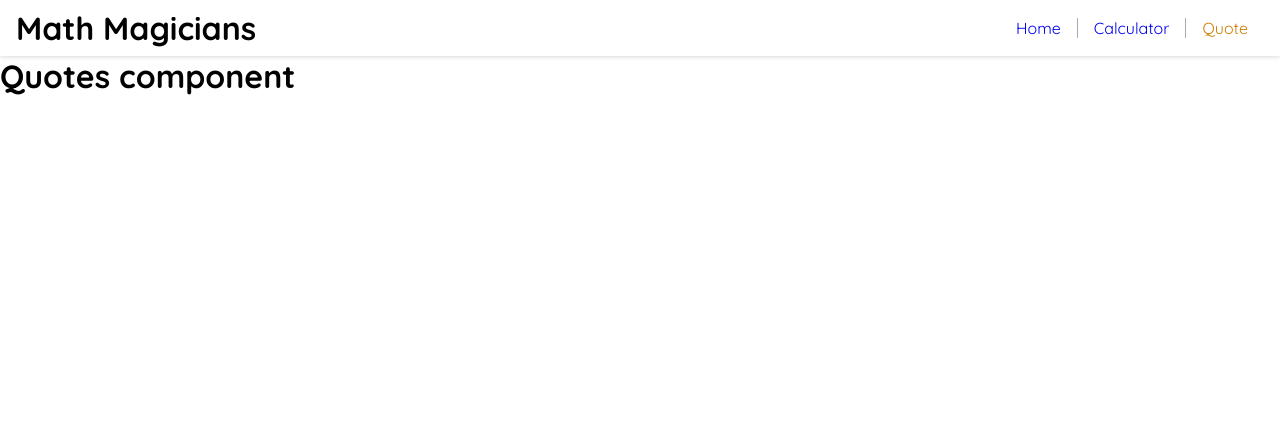
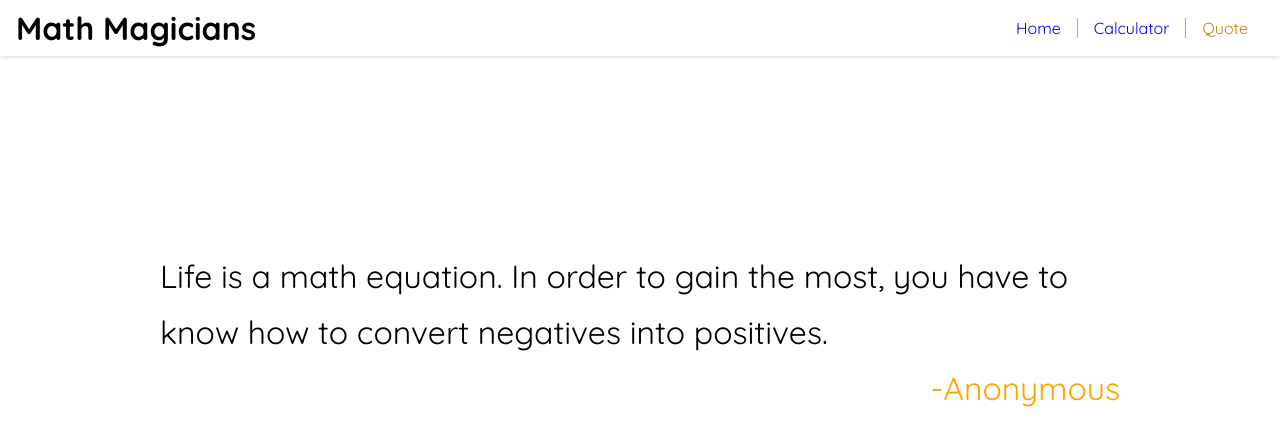
Before and after one commit to toliboff/math_magicians, a React (Create React App) app: page /quote in a window 1280 px wide. Shown: the top 446 px of the page. Built offline with nearby package versions, Linux system fonts and the light colour scheme.

Commit message:
Add style and data to Quote component

```diff
--- a/src/components/Quote.js
+++ b/src/components/Quote.js
@@ -1,9 +1,47 @@
 import React from 'react';
 
 function Quote() {
+  const quotes = [
+    {
+      text: 'Mathematics is not about numbers, equations, computations, or algorithms: it is about understanding.',
+      author: 'William Paul Thurston',
+    },
+    {
+      text: 'There should be no such thing as boring mathematics.',
+      author: 'Edsger Dijkstra',
+    },
+    {
+      text: 'Without mathematics, there’s nothing you can do. Everything around you is mathematics. Everything around you is numbers. ',
+      author: 'Shakuntala Devi',
+    },
+    {
+      text: 'Somehow it’s o.k. for people to chuckle about not being good at math. Yet if I said ‘I never learned to read,” they’d say I was an illiterate dolt.” ',
+      author: 'Neil Degrasse Tyson',
+    },
+    {
+      text: 'Life is a math equation. In order to gain the most, you have to know how to convert negatives into positives.',
+      author: 'Anonymous',
+    },
+    {
+      text: 'If you stop at general math, then you will only make general money.',
+      author: 'Snoop Dogg',
+    },
+    {
+      text: 'The only way to learn mathematics is to do mathematics',
+      author: 'Paul Halmos',
+    },
+  ];
+
+  const randomQuote = Math.floor(Math.random() * 7);
   return (
-    <div>
-      <h1>Quotes component</h1>
+    <div className="Quote">
+      <div className="q_container">
+        <span className="text">{quotes[randomQuote].text}</span>
+        <span className="author">
+          -
+          {quotes[randomQuote].author}
+        </span>
+      </div>
     </div>
   );
 }
--- a/src/index.css
+++ b/src/index.css
@@ -105,3 +105,23 @@ button:nth-child(4n),
 button:last-child {
   background-color: #ffa500;
 }
+
+/* QUOTES COMPONENT */
+.Quote {
+  display: flex;
+  align-items: center;
+}
+
+.q_container {
+  width: 75%;
+  margin: 15% auto;
+  font-size: 2rem;
+  line-height: 3.5rem;
+  display: flex;
+  flex-direction: column;
+}
+
+.author {
+  color: #ffa500;
+  align-self: flex-end;
+}
```
